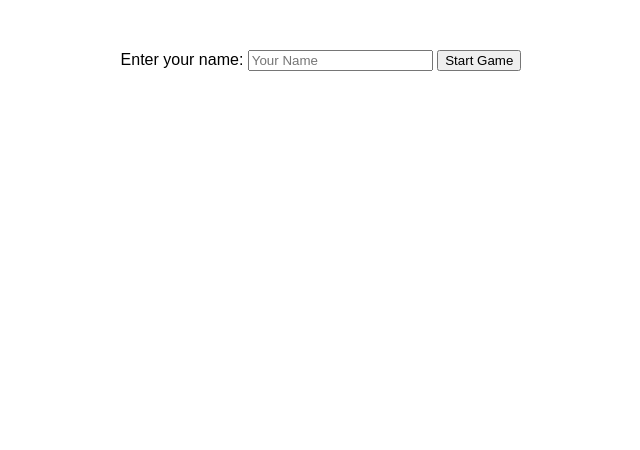
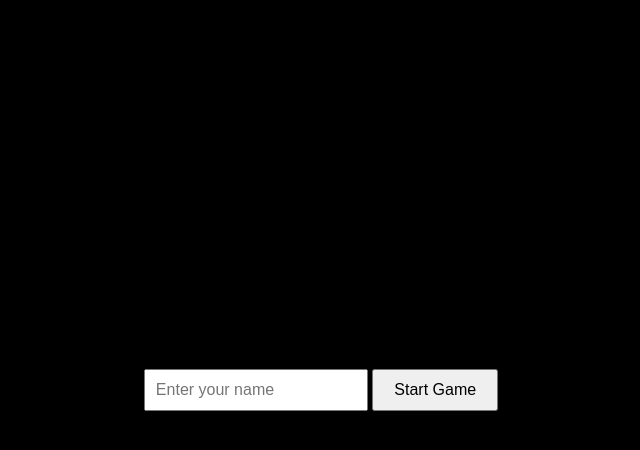
Before and after one commit to timae/SnakeGo, a plain HTML site: page static/index.html in a window 1280 px wide. Shown: the whole page, without its empty margins (319-959 px from the left). Drawn offline with Linux system fonts and the light colour scheme.

Commit message:
Update index.html

```diff
--- a/static/index.html
+++ b/static/index.html
@@ -5,28 +5,50 @@
     <meta name="viewport" content="width=device-width, initial-scale=1.0">
     <title>Snake Game</title>
     <style>
+        /* Basic styling */
         body {
             font-family: Arial, sans-serif;
+            background-color: black; /* Set background color to black */
+            color: white; /* Set text color to white */
+            display: flex;
+            justify-content: center;
+            align-items: center;
+            height: 100vh;
+            margin: 0;
+            flex-direction: column;
+        }
+
+        #startScreen {
             text-align: center;
-            margin: 0;
-            padding: 0;
         }
-        canvas {
-            border: 1px solid black;
-            margin-top: 20px;
+
+        #playerName {
+            margin-bottom: 20px;
+            padding: 10px;
+            width: 200px;
+            font-size: 16px;
         }
-        #startScreen {
-            margin-top: 50px;
+
+        #startButton {
+            padding: 10px 20px;
+            font-size: 16px;
+            cursor: pointer;
+        }
+
+        /* Game canvas styling */
+        #gameCanvas {
+            display: none; /* Hide canvas initially */
+            border: 1px solid white;
         }
     </style>
 </head>
 <body>
     <div id="startScreen">
-        <label for="playerName">Enter your name:</label>
-        <input type="text" id="playerName" placeholder="Your Name" />
+        <input type="text" id="playerName" placeholder="Enter your name">
         <button id="startButton">Start Game</button>
     </div>
-    <canvas id="gameCanvas" width="400" height="400" style="display: none;"></canvas>
+    <canvas id="gameCanvas" width="400" height="400"></canvas>
+
     <script src="script.js"></script>
 </body>
 </html>
```
